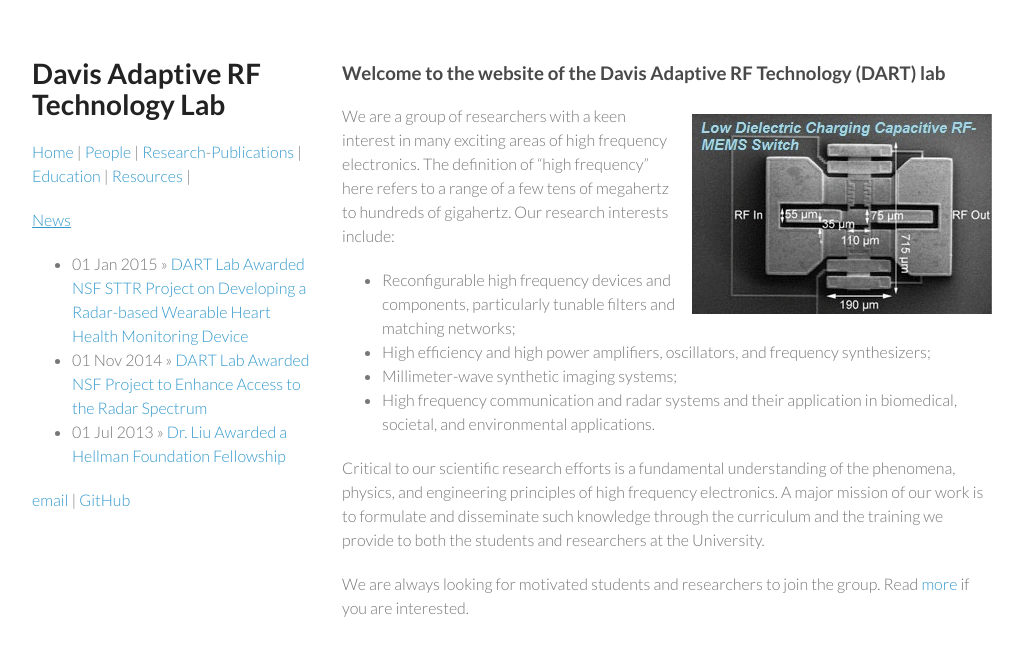
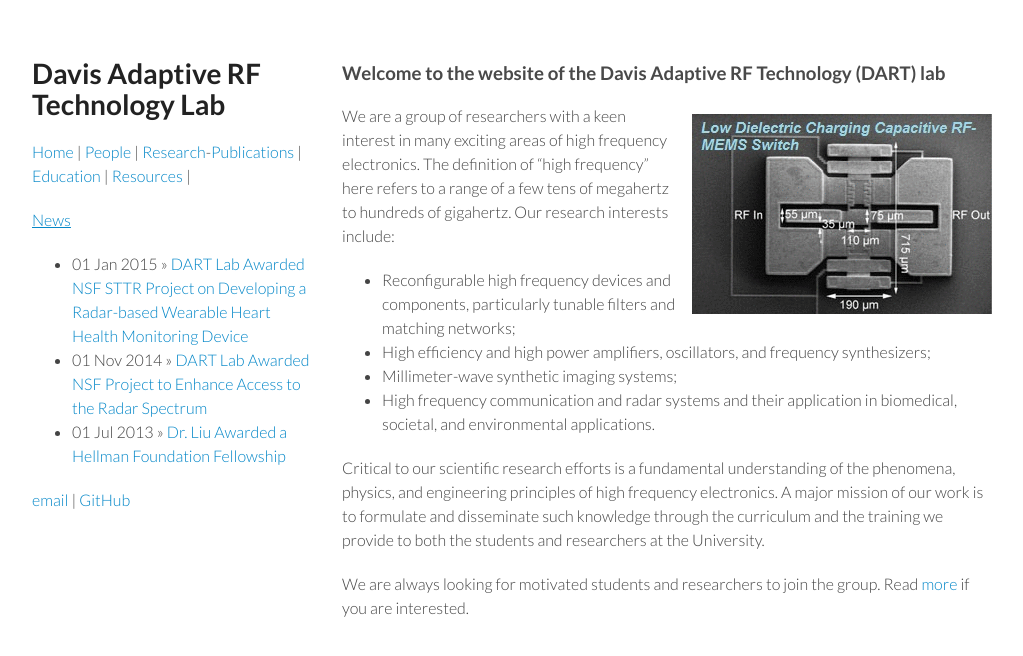
Before and after one commit to ucdart/ucdart.github.io, a Jekyll site: the page built from index.md, in a window 1280 px wide. Shown: the top 656 px of the page, without its empty margins (128-1151 px from the left). Built offline with Jekyll 4.4.1, drawn with Linux system fonts in a browser that asks for light colours.

Commit message:
Update styles.css

```diff
--- a/stylesheets/styles.css
+++ b/stylesheets/styles.css
@@ -3,7 +3,7 @@
 body {
   padding:50px;
   font:16px/1.5 Lato, "Helvetica Neue", Helvetica, Arial, sans-serif;
-  color:#777;
+  color:#444;
   font-weight:400;
 }
 
@@ -49,7 +49,7 @@
 }
 
 a {
-  color:#39c;
+  color:#0487C8;
   font-weight:400;
   text-decoration:none;
 }
```
